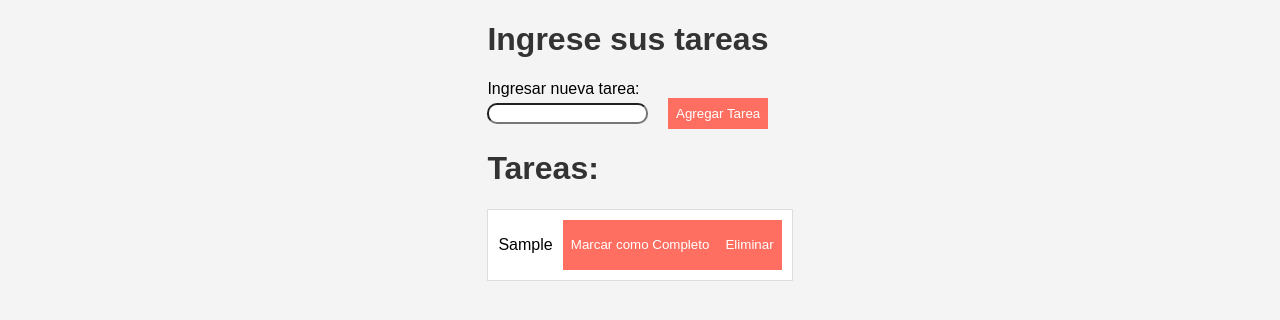
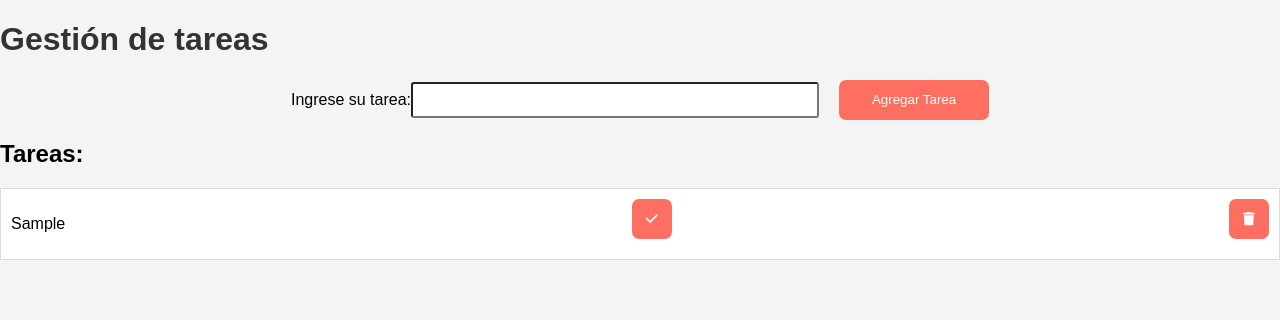
Before and after one commit to ARooseleer/TP-integrador-react, a React (Vite) app: page / in a window 1280 px wide. Both pictures are taken after typing "Sample" into the empty fields and a click on the button "Agregar Tarea". Shown: the top 320 px of the page. Built offline with nearby package versions, Linux system fonts and the light colour scheme.

Commit message:
estilos-proyecto

```diff
--- a/package.json
+++ b/package.json
@@ -10,6 +10,10 @@
     "preview": "vite preview"
   },
   "dependencies": {
+    "@fortawesome/fontawesome-free": "^6.4.2",
+    "@fortawesome/fontawesome-svg-core": "^6.4.2",
+    "@fortawesome/free-solid-svg-icons": "^6.4.2",
+    "@fortawesome/react-fontawesome": "^0.2.0",
     "react": "^18.2.0",
     "react-dom": "^18.2.0"
   },
--- a/src/App.css
+++ b/src/App.css
@@ -2,7 +2,4 @@ body{
     margin: 0;
     padding: 0;
     box-sizing: border-box;
-    display: flex;
-    align-items: center;
-    justify-content: center;
 }
--- a/src/components/TaskForm/MenuForm.css
+++ b/src/components/TaskForm/MenuForm.css
@@ -1,8 +1,15 @@
+.section2{
+  display: flex;
+  align-items: center;
+  justify-content: center;
+}
+
 input{
   margin-right: 20px;
-  border-radius: 10px;
+  border-radius: 3px;
   color: black;
-  width: 50%;
+  width: 400px;
+  height: 30px;
 }
 .menu-form {
   margin-top: 20px;
@@ -20,10 +27,8 @@ input{
   margin: 10px;
 }
 
-.menu-form button {
-  background-color: #4caf50;
-  color: #fff;
-  border-radius: 10px;
-  padding: 10px;
-  cursor: pointer;
-  }
+.btn-add {
+width: 150px;
+height: 40px;
+
+ }
--- a/src/components/TaskForm/MenuForm.jsx
+++ b/src/components/TaskForm/MenuForm.jsx
@@ -15,8 +15,8 @@ const MenuForm = ({ onAddTask }) => {
   };
 
   return (
-    <div>
-      <label htmlFor="task">Ingresar nueva tarea:  </label>
+    <div className='section2'>
+      <label htmlFor="task">Ingrese su tarea:  </label>
       <br />
       <input
         type="text"
@@ -24,7 +24,7 @@ const MenuForm = ({ onAddTask }) => {
         value={task}
         onChange={handleInputChange}
       />
-      <button onClick={handleAddTask}>Agregar Tarea</button>
+      <button onClick={handleAddTask} className='btn-add'>Agregar Tarea</button>
     </div>
   );
 };
--- a/src/components/TaskList/MenuContainer.css
+++ b/src/components/TaskList/MenuContainer.css
@@ -15,12 +15,14 @@ body {
 
 h1 {
   color: #333;
+
 }
 
 ul {
   list-style-type: none;
   padding: 0;
 }
+
 
 li {
   background-color: #fff;
@@ -37,6 +39,9 @@ button {
   border: none;
   padding: 8px;
   cursor: pointer;
+  border-radius: 7px;
+  width: 40px;
+  height: 40px;
 }
 
 button:hover {
--- a/src/components/TaskList/MenuContainer.jsx
+++ b/src/components/TaskList/MenuContainer.jsx
@@ -2,6 +2,12 @@ import React, { useState, useEffect } from 'react';
 import Menu from '../TaskItem/Menu';
 import MenuForm from '../TaskForm/MenuForm';
 import './MenuContainer.css';
+import { FontAwesomeIcon } from '@fortawesome/react-fontawesome';
+import { faCheck } from '@fortawesome/free-solid-svg-icons';
+import { faTrash } from '@fortawesome/free-solid-svg-icons';
+
+
+
 
 const MenuContainer = () => {
   const [options, setOptions] = useState([]);
@@ -63,12 +69,12 @@ const MenuContainer = () => {
 
   return (
     <div>
-      <h1>Ingrese sus tareas</h1>
+      <h1>Gestión de tareas</h1>
       <MenuForm onAddTask={handleAddTask} />
-      <h1>Tareas:</h1>
+      <h2 className='section3'>Tareas:</h2>
       <ul className="col3" id="columas">
         {options.map((option, index) => (
-          <li key={index}>
+          <li key={index} className='section4'>
             <Menu
               name={option.name}
               index={index}
@@ -76,10 +82,9 @@ const MenuContainer = () => {
               completa={option.completa}
 
             />
-            <button onClick={() => handleToggleStatus(index)}>
-              Marcar como {option.completa ? 'Incompleto' : 'Completo'}
-            </button>
-            <button onClick={(e) => handleClickButton(index, e)}>Eliminar</button>
+            <button onClick={() => handleToggleStatus(index)}> {option.completa ? 'Incompleto' : ''}
+              <FontAwesomeIcon icon={faCheck} style={{ color: '#ffffff' }} /></button>
+            <button onClick={(e) => handleClickButton(index, e)}><FontAwesomeIcon icon={faTrash} style={{color: "#ffffff",}} /></button>
           </li>
         ))}
       </ul>
```
Also changed, not shown: 1 other file (tests, documents, lock files or other folders).
